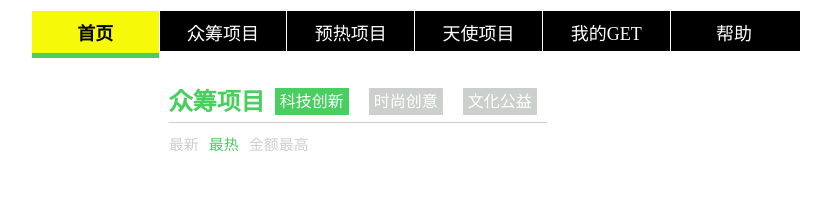
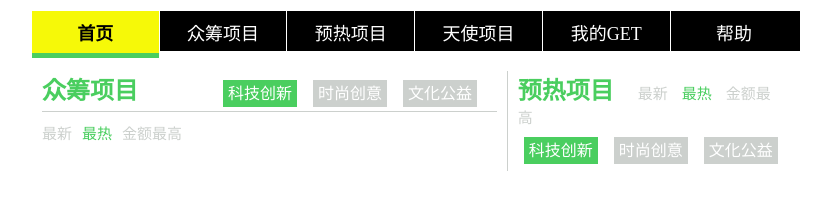
Before and after one commit to raisecop/raisewebsite, a plain HTML site: page index.html in a window 1280 px wide. Shown: the part 185-388 px from the top of the page, without its empty margins (224-1055 px from the left). Drawn offline with Linux system fonts and the light colour scheme.

Commit message:
little add

```diff
--- a/css/style.css
+++ b/css/style.css
@@ -12,6 +12,8 @@ header{
 	height: 180px;
 	//background-color: blue;
 	margin-bottom: 0;
+}
+div.nav ul{
 }
 #logo{
 	//margin-left: 50px;
@@ -61,6 +63,7 @@ header{
 	margin-top: 0px;
 	background-color: black;
 	font-size: 18px;
+	margin-bottom: 10px;
 }
 .nav ul{
 	margin:0;
@@ -95,25 +98,29 @@ header{
 	color: black;
 	font-weight: bold;
 }
+
 div.tableContainer{
 	display: table;
-	//width: 768px;
 	border-spacing: 10px;
 	vertical-align: left;
 }
 div.tableRow{
-	//display: table-row;
+	display: table-row;
+	//width:100%;
 }
 div.tableCell{
-	//display: table-cell;
-	padding: 5% 0;
+	display: table-cell;
+	//table-layout: left;
+	//padding: 5% 0;
 	vertical-align: top;
 }
 #zcproject{
 	//margin:50px 0px;
-	//width: 500px;
+	width: 500px;
 }
-
+#zch{
+	margin-right: 35px;
+}
 .header2{
 	font-size:24px;
 	color: #4ace5f;
@@ -122,11 +129,14 @@ div.tableCell{
 .navul{
 	display: inline;
 }
+.navul ul{
+	display: inline;
+}
 .navul li{
+	display: inline;
 	list-style: none;
-	float:right;
 	height: 30px;
-	margin: 6px 10px 0px 10px;
+	margin: 6px 6px 6px 6px;
 }
 .navul a:link,.navul a:visited{
 	text-decoration: none;
@@ -135,28 +145,45 @@ div.tableCell{
 	background-color: #ccd0cd;
 	padding: 5px 5px;
 }
-#zcproject .navul li.selected a:link,#zcproject .navul li.selected a:visited{
+.navul li.selected a:link,.navul li.selected a:visited{
 	background-color: #4ace5f;
 }
 #subnav{
 	padding-bottom: 5px;
 	border-bottom: thin solid #ccd0cd;
 }
-#ssubnav ul{
+.ssubnav ul{
 	padding: 0;
 }
-#ssubnav li{
+.ssubnav li{
 	float: left;
 	padding-right: 10px;
 	padding-top: 10px;
 }
-#ssubnav a:link,#ssubnav a:visited{
+.ssubnav a:link,.ssubnav a:visited{
 	color: #ccd0cd;
 	font-size: 15px;
 }
-#ssubnav .selected a:link,#ssubnav .selected a:visited{
+.ssubnav .selected a:link,.ssubnav .selected a:visited{
 	color: #4ace5f;
 }
 #yrproject{
 	width: 300px;
+	border-left: thin solid #ccd0cd;
+	padding-left: 10px;
 }
+
+.ssubnav2{
+	display: inline;
+	margin-left: 20px;
+}
+.ssubnav2 li{
+	float: none;
+	display: inline;
+}
+div#navul2,div#navul2 ul{
+	//height: 40px;
+	display: block;
+	padding: 0;
+	margin: 10px 0px;
+}
--- a/index.html
+++ b/index.html
@@ -35,20 +35,23 @@
 			<div class="tableRow">
 				<div id="zcproject" class="tableCell">
 					<div class="nav" id="subnav">
-				<h2 class="header2">众筹项目</h2>
+						<h2 class="header2" id="zch">众筹项目</h2>
 						<div class="navul">
+							<ul>
+								<li class="selected"><a href="#" >科技创新</a></li>
+								<li><a href="#">时尚创意</a></li>
 								<li><a href="#">文化公益</a></li>
-					<li><a href="#">时尚创意</a></li>
-					<li class="selected"><a href="#" >科技创新</a></li>
 							</ul>
 						</div>
+
 					</div>
-			<div class="nav" id="ssubnav">
+					<div class="nav ssubnav">
 						<ul>
 							<li><a href="#">最新</a></li>
 							<li class="selected"><a href="#">最热</a></li>
 							<li><a href="#">金额最高</a></li>
 						</ul>
+
 					</div>
 					<div class="tableContainer">
 						<div class="tableRow">
@@ -58,10 +61,26 @@
 
 						</div>
 					</div>
+
 				</div>
 				<div id="yrproject" class="tableCell">
+					<h2 class="header2">预热项目</h2>
+					<div class="nav ssubnav ssubnav2">
+						<ul class="ssubnav2">
+							<li><a href="#">最新</a></li>
+							<li class="selected"><a href="#">最热</a></li>
+							<li><a href="#">金额最高</a></li>
+						</ul>
+					</div>
+					<div class="navul" id="navul2">
+							<ul class="navul">
+								<li class="selected"><a href="#" >科技创新</a></li>
+								<li><a href="#">时尚创意</a></li>
+								<li><a href="#">文化公益</a></li>
+							</ul>
+					</div>
+				</div>
 
-			</div>
 			</div>
 		</div>
 	</body>
```
Lines whose indentation alone changed are shown as unchanged.
